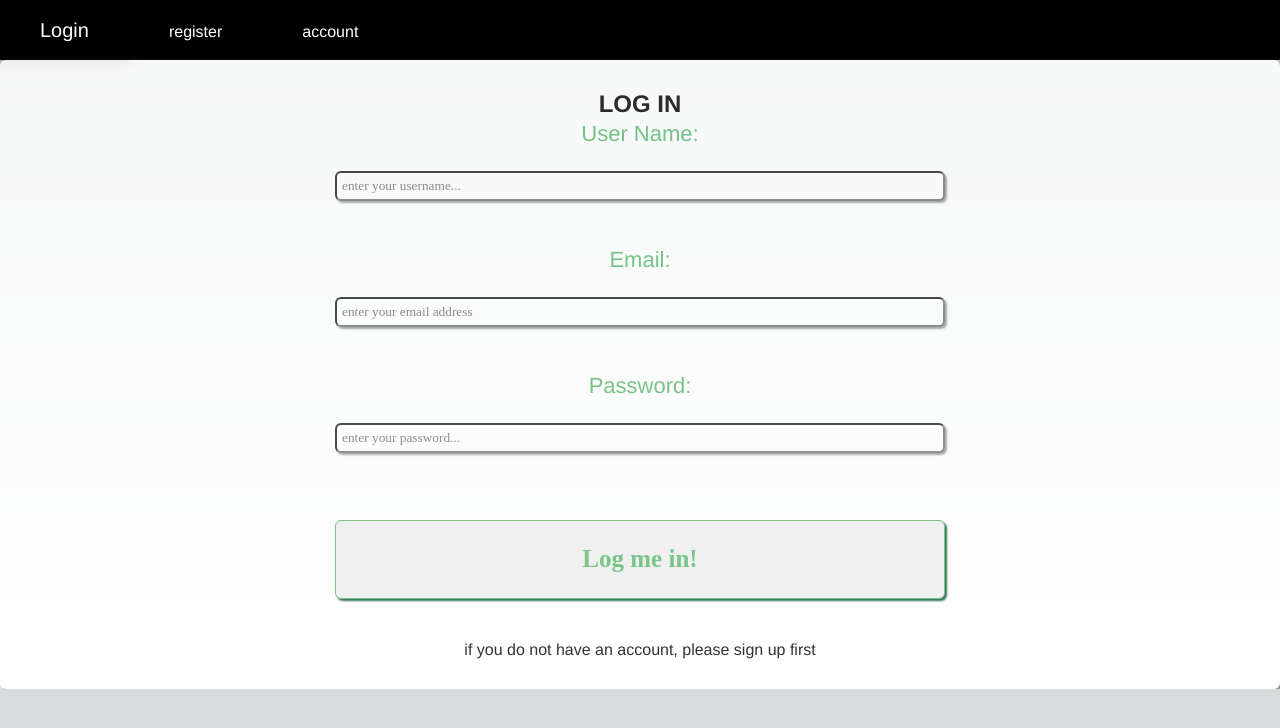
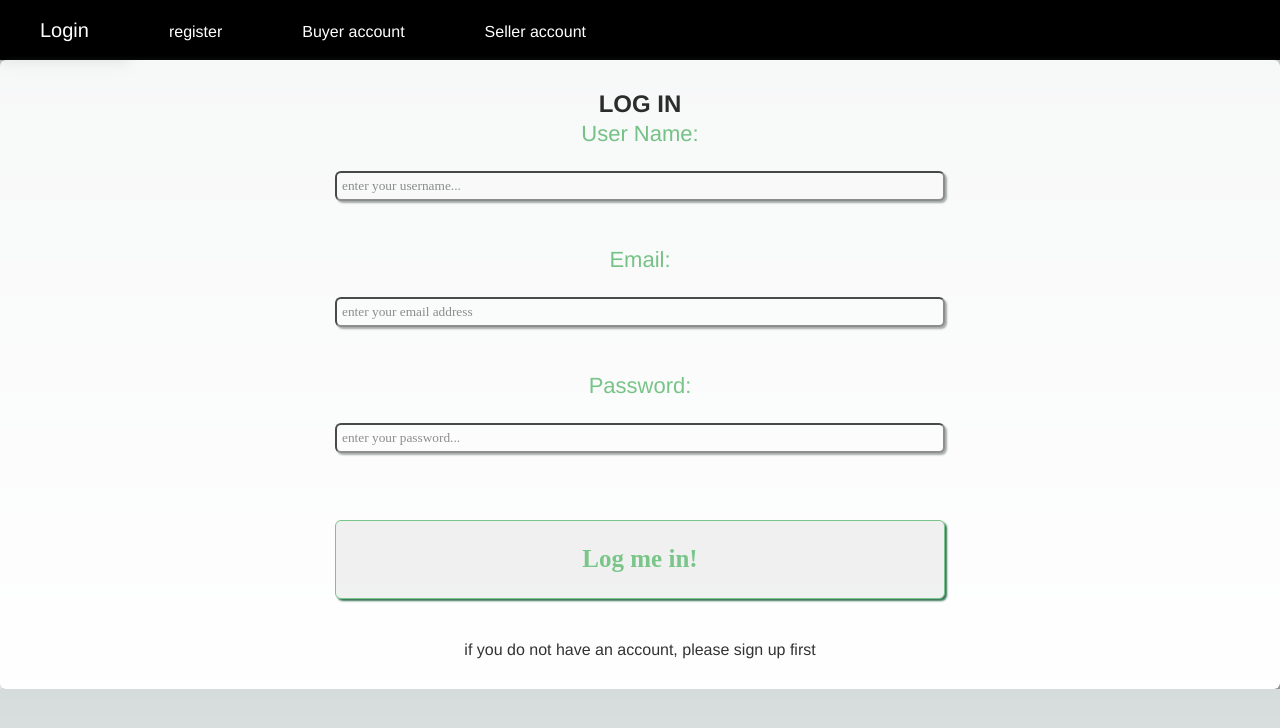
Before and after one commit to raeesa99/Ticketeer, a Next.js app: page /login in a window 1280 px wide. Shown: the top 728 px of the page. Built offline with nearby package versions, Linux system fonts and the light colour scheme.

Commit message:
added register form page and css

```diff
--- a/app/Nav.js
+++ b/app/Nav.js
@@ -11,13 +11,17 @@ export default function Nav() {
           </Link>
 
 
-          <Link href="/Topmovies" class="nav-link">
+          <Link href="/register" class="nav-link">
             <li>register</li>
           </Link>
 
 
-          <Link href="/about" class="nav-link">
-            <li>account</li>
+          <Link href="/useraccount" class="nav-link">
+            <li>Buyer account</li>
+          </Link>
+
+          <Link href="/selleraccount" class="nav-link">
+            <li>Seller account</li>
           </Link>
 
         {/* <li>
--- a/app/login/page.jsx
+++ b/app/login/page.jsx
@@ -21,7 +21,7 @@ export default function Login() {
 <br/>
     <input id="signupButton" type="submit" value="Log me in!"/>
 <br/>
-  <p>if you do not have an account, please <a href="/signup">sign up</a> first</p>
+  <p>if you do not have an account, please <a href="/register">sign up</a> first</p>
       </form>
       </div>
 {/* <p class="error">{{ error }}</p> */}
```
Also changed, not shown: app/register/page.jsx (added, +32 -0 lines), app/register/page.js (deleted), app/register/register.css (added).
